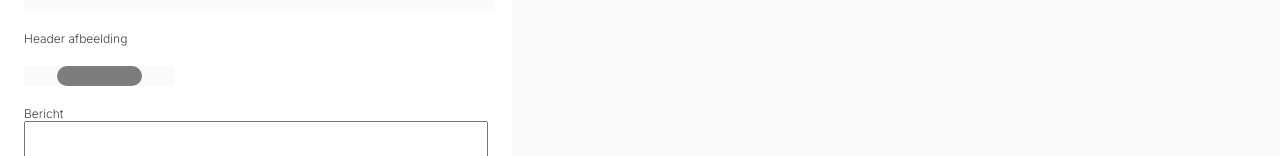
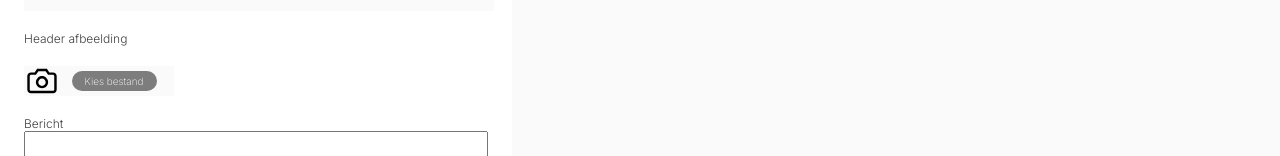
Before and after one commit to d-stoianov/react-task-socialbrothers, a Next.js app: page / in a window 1280 px wide. Shown: the part 393-549 px from the top of the page. Built offline with nearby package versions, Linux system fonts and the light colour scheme.

Commit message:
Add a function for handling image uploading. Whenever the user uploads an image, the label changes its name into the file name of an image. Also a camera svg image changes into user's image to preview their file

```diff
--- a/components/form.js
+++ b/components/form.js
@@ -1,6 +1,19 @@
 import styles from '../styles/Form.module.scss'
+import React, { useState } from 'react'
 
 export default function Form() {
+
+    const [imageName, setImageName] = useState("Kies bestand")
+    const [imagePreview, setImagePreview] = useState("images/camera.svg")
+
+    function handleImageUpload (event) {
+        if (event !== undefined) {
+            const file = event.target.files[0];
+            setImageName(file.name)
+            setImagePreview(URL.createObjectURL(file))
+        }
+    }
+
     return (
         <div className={styles.form}>
         <h1>Plaats een blog bericht</h1>
@@ -18,8 +31,12 @@ export default function Form() {
         <div className={styles.formElement}>
           <h3>Header afbeelding</h3>
           <div className={styles.imgUpload}>
+            {imagePreview &&
+              <img src={imagePreview}/>
+            }
             <label maxLength={10} htmlFor="file-input">
-              <input id="file-input" type="file"accept="image/*"/>
+              {imageName}
+              <input id="file-input" type="file" onChange={handleImageUpload} accept="image/*"/>
             </label>
           </div>
         </div>
```
